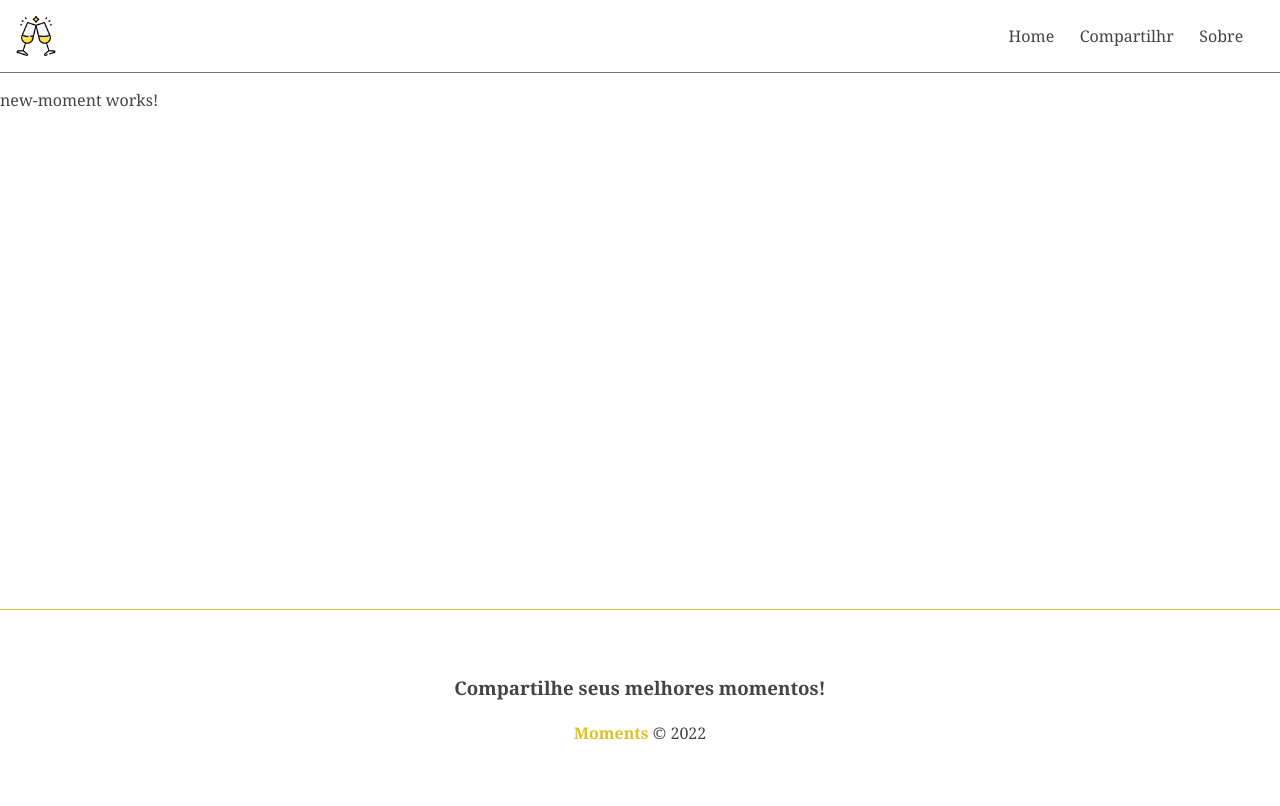
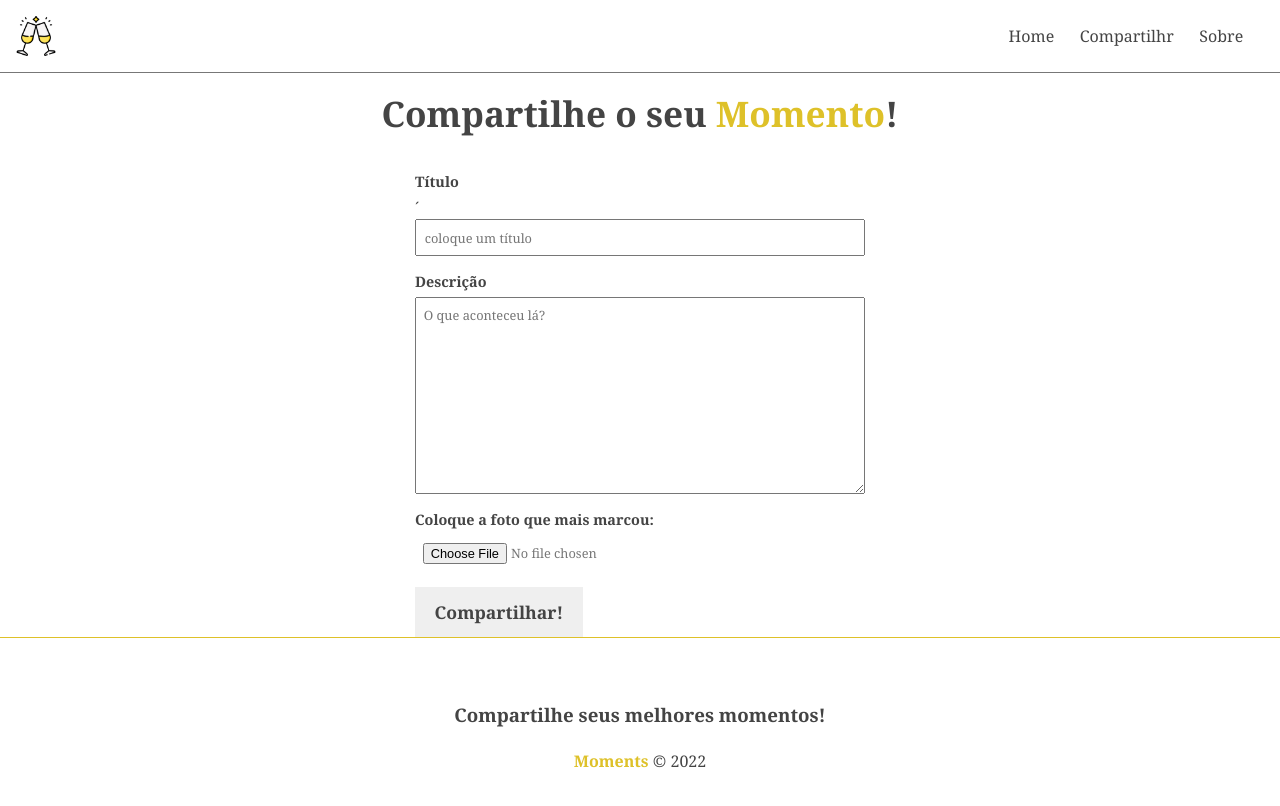
Before and after one commit to M4th3usao/oursMoments, an Angular app: page /moments/new in a window 1280 px wide. Shown: the top 806 px of the page. Built offline with nearby package versions, Linux system fonts and the light colour scheme.

Commit message:
estrutura do form e css

```diff
--- a/src/app/app.module.ts
+++ b/src/app/app.module.ts
@@ -7,6 +7,7 @@
 import { FooterComponent } from './components/footer/footer.component';
 import { HomeComponent } from './components/pages/home/home.component';
 import { NewMomentComponent } from './components/pages/new-moment/new-moment.component';
+import { MomentFormComponent } from './components/moment-form/moment-form.component';
 
 @NgModule({
   declarations: [
@@ -14,7 +15,8 @@
     HeaderComponent,
     FooterComponent,
     HomeComponent,
-    NewMomentComponent
+    NewMomentComponent,
+    MomentFormComponent
   ],
   imports: [
     BrowserModule,
--- /dev/null
+++ b/src/app/components/moment-form/moment-form.component.html
@@ -0,0 +1,15 @@
+<form>
+    <div class="form-group">
+        <label for="title">Título</label>´
+        <input type="text" placeholder="coloque um título" required>
+    </div>
+    <div class="form-group">
+        <label for="description">Descrição</label>
+        <textarea name="" id="" cols="30" rows="10" placeholder="O que aconteceu lá?" required></textarea>
+    </div>
+    <div class="form-group">
+        <label for="image">Coloque a foto que mais marcou:</label>
+        <input type="file">
+    </div>
+    <input type="submit" value="{{ btnText }}">
+</form>
--- /dev/null
+++ b/src/app/components/moment-form/moment-form.component.ts
@@ -0,0 +1,16 @@
+import { Component, Input, OnInit } from '@angular/core';
+
+@Component({
+  selector: 'app-moment-form',
+  templateUrl: './moment-form.component.html',
+  styleUrls: ['./moment-form.component.css']
+})
+export class MomentFormComponent implements OnInit {
+  @Input() btnText!: string
+
+  constructor() { }
+
+  ngOnInit(): void {
+  }
+
+}
--- a/src/app/components/pages/new-moment/new-moment.component.css
+++ b/src/app/components/pages/new-moment/new-moment.component.css
@@ -0,0 +1,9 @@
+h2{
+    text-align: center;
+    margin-bottom: 1em;
+    font-size: 2.2em;
+}
+
+h2 span{
+    color: #dec129;
+}
--- a/src/app/components/pages/new-moment/new-moment.component.html
+++ b/src/app/components/pages/new-moment/new-moment.component.html
@@ -1 +1,2 @@
-<p>new-moment works!</p>
+<h2>Compartilhe o seu <span>Momento</span>!</h2>
+<app-moment-form [btnText]="btnText"></app-moment-form>
--- a/src/app/components/pages/new-moment/new-moment.component.ts
+++ b/src/app/components/pages/new-moment/new-moment.component.ts
@@ -7,6 +7,8 @@
 })
 export class NewMomentComponent implements OnInit {
 
+  btnText = 'Compartilhar!'
+
   constructor() { }
 
   ngOnInit(): void {
--- a/src/styles.css
+++ b/src/styles.css
@@ -15,3 +15,45 @@
 a:hover{
     color: #dec129;
 }
+
+/*FORM*/
+
+form {
+    width: 450px;
+    margin: 0 auto;
+}
+
+.form-group{
+    display: flex;
+    flex-direction: column;
+    margin-bottom: 1em;
+}
+
+.form-group label{
+    font-weight: bold;
+    font-size: .9em;
+    margin-bottom: .4em;
+}
+
+.form-group input,
+.form-group textarea {
+    padding: 0.6em;
+    color: #777;
+    font-size: 0.8em;
+}
+
+input[type="submit"]{
+    background-color: #efefef;
+    border: 2px solid transparent;
+    padding: 0.6em 1em;
+    font-weight: bold;
+    font-size: 1.1em;
+    cursor: pointer;
+    transition: .4s;
+}
+
+input[type="submit"]:hover{
+    color: #dec129;
+    border-color: #dec129;
+    background-color: transparent;
+}
```
Also changed, not shown: src/app/components/moment-form/moment-form.component.css (added), 1 other file (tests, documents, lock files or other folders).
